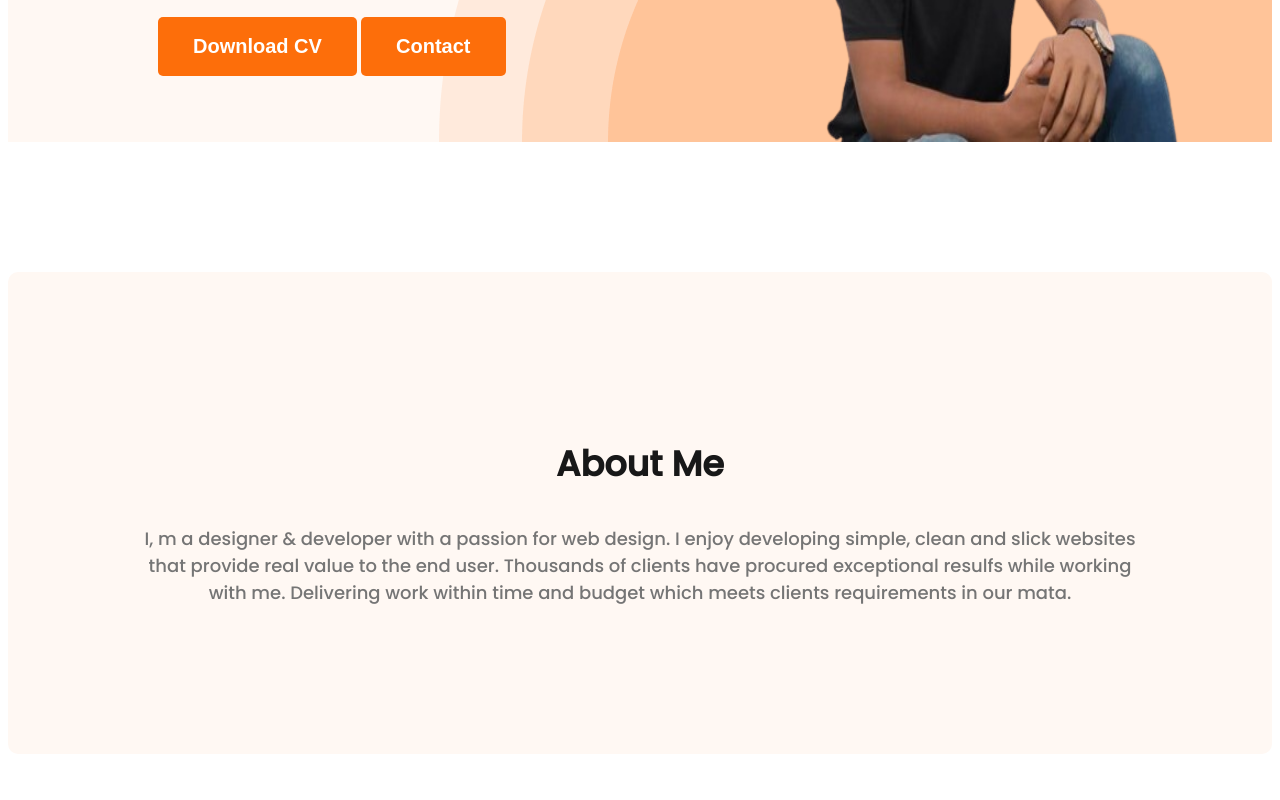
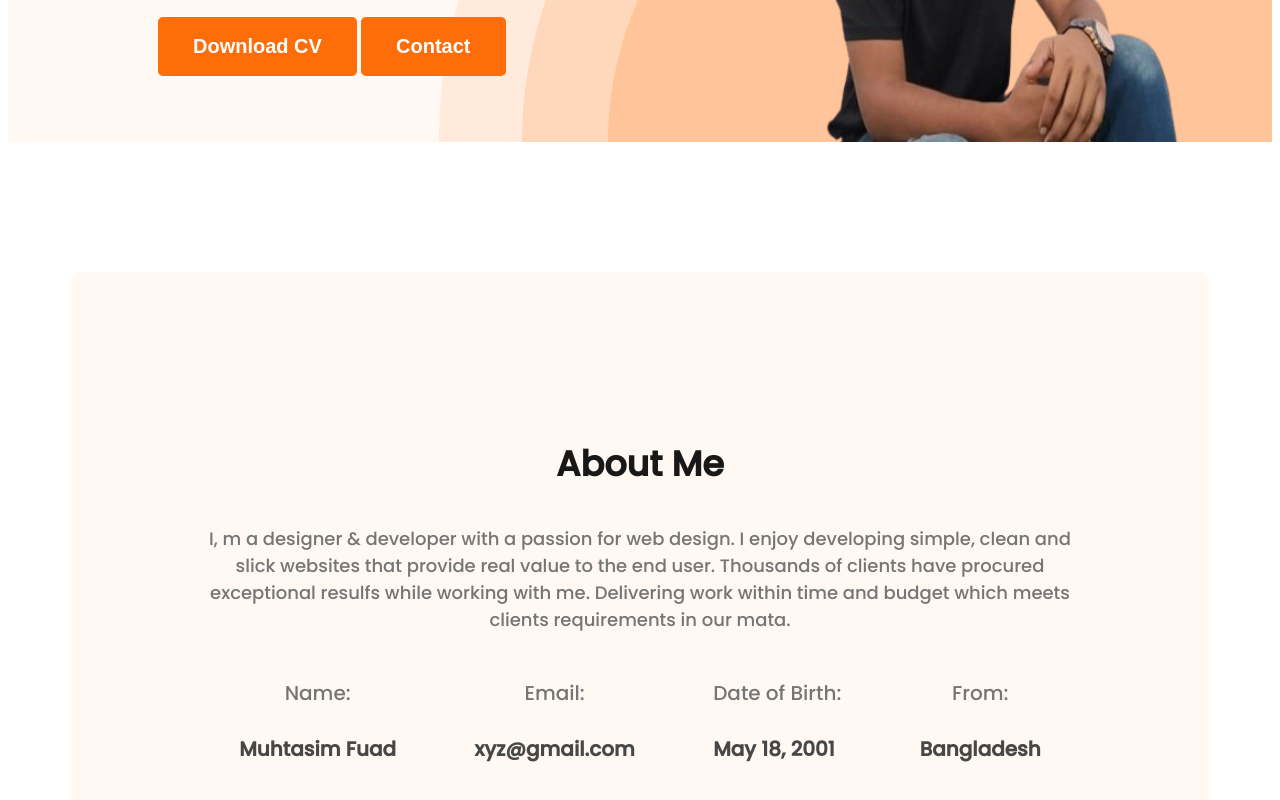
Before and after one commit to khanfuad006/web-developer-portfolio, a plain HTML site: page index.html in a window 1280 px wide. Shown: the part 723-1523 px from the top of the page. Drawn offline with nearby package versions, Linux system fonts and the light colour scheme.

Commit message:
added info

```diff
--- a/index.html
+++ b/index.html
@@ -37,6 +37,23 @@
             <p class="section-description">
                 I, m a designer & developer with a passion for web design. I enjoy developing simple, clean and slick websites that provide real value to the end user. Thousands of clients have procured exceptional resulfs while working with me. Delivering work within time and budget which meets clients requirements in our mata.
             </p>
+            <div class="info">
+            <div class="aboutinfo">
+                <h4 class="infotitle">Name:</h4>
+                <p class="infodes">Muhtasim Fuad</p>
+            </div>
+            <div class="aboutinfo">
+                <h4 class="infotitle">Email:</h4>
+                <p class="infodes">xyz@gmail.com</p>
+            </div>
+            <div class="aboutinfo">
+                <h4 class="infotitle">Date of Birth:</h4>
+                <p class="infodes">May 18, 2001</p>
+            </div>
+            <div class="aboutinfo">
+                <h4 class="infotitle">From:</h4>
+                <p class="infodes">Bangladesh</p>
+            </div></div>
           </section>
     </main>
     <footer>
--- a/styles/portfolio.css
+++ b/styles/portfolio.css
@@ -98,3 +98,25 @@ nav a{
     text-align: center;
     font-size: 18px;
 }
+main{
+    max-width: 1140px;
+    justify-content: center;
+    margin: 0 auto;
+}
+.infotitle{
+    color: #757575;
+text-align: center;
+font-size: 20px;
+font-weight: 400;
+line-height: 30px;
+}
+.infodes{
+    color: #474747;
+font-size: 20px;
+font-weight: 700;
+line-height: 30px;
+}
+.info{
+    display: flex;
+    justify-content: space-around;
+}
```
